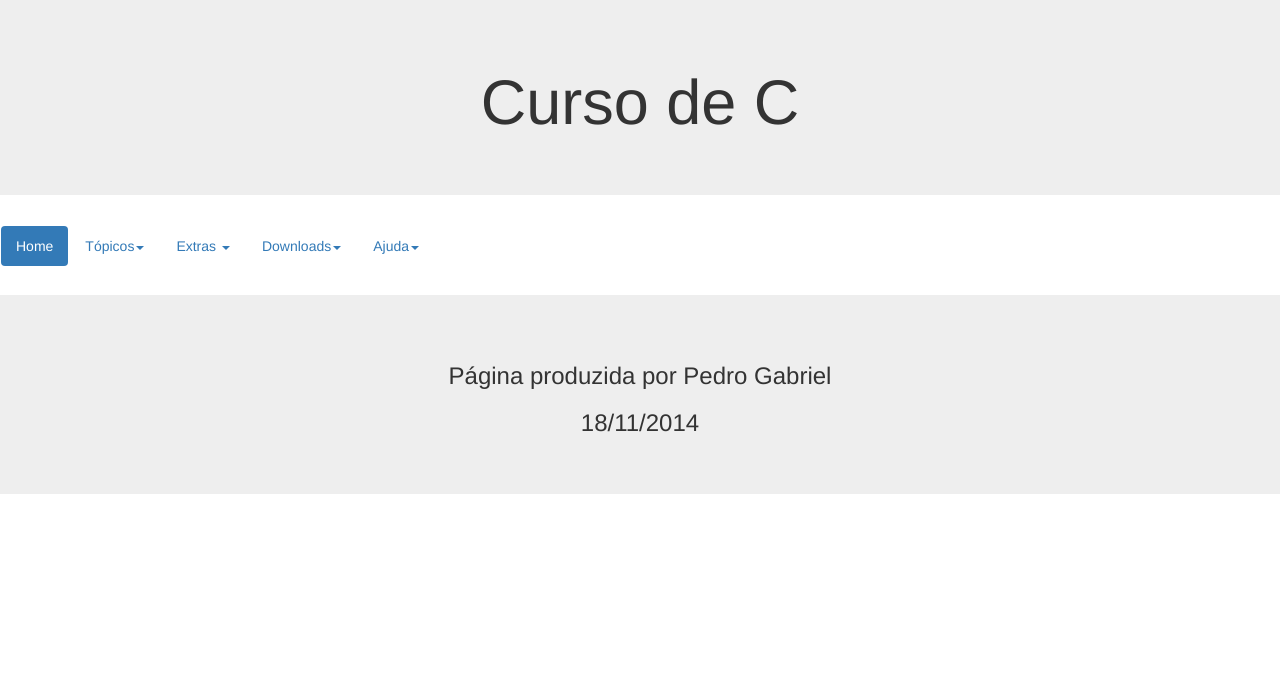
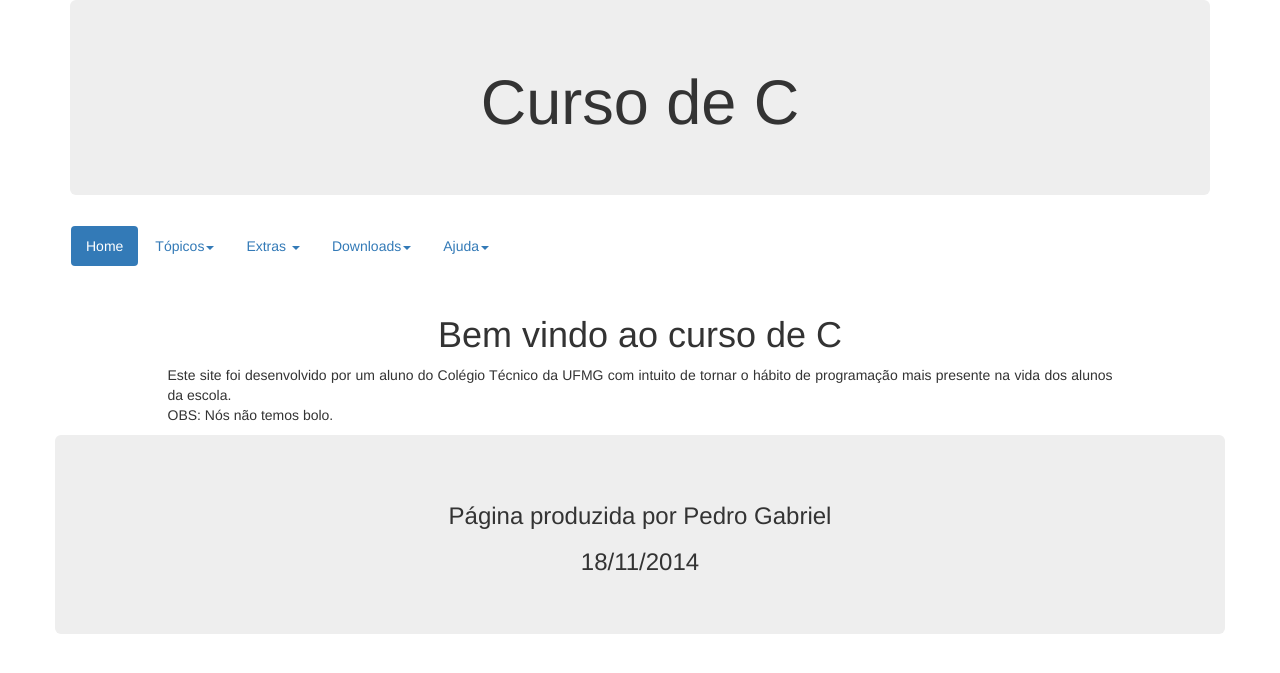
Before and after one commit to PGPereira/exercicios, a PHP site: page /c/index.php in a window 1280 px wide. Shown: the top 673 px of the page. Run offline with PHP 8.4, Linux system fonts and the light colour scheme; some libraries are stand-ins or nearby versions.

Commit message:
Versão final do Index

```diff
--- a/c/index.php
+++ b/c/index.php
@@ -9,7 +9,20 @@ and open the template in the editor.
         <?php include './header.php'; ?>
     </head>
     <body>
-        <?php include './menu.php'; ?>
-        <?php include '../c/footer.php';?>
+        <div class="container">
+            <?php include './menu.php'; ?>
+            <div class="row">
+                <div class="col-xs-10 col-lg-offset-1">
+                    <h1 class="text-center">Bem vindo ao curso de C</h1>
+                    <p class="text-justify">
+                        Este site foi desenvolvido por um aluno do Colégio Técnico
+                        da UFMG com intuito de tornar o hábito de programação mais presente
+                        na vida dos alunos da escola.<br/>
+                        OBS: Nós não temos bolo.
+                    </p>
+                </div>
+            </div>
+            <?php include '../c/footer.php'; ?>
+        </div>
     </body>
 </html>
```
